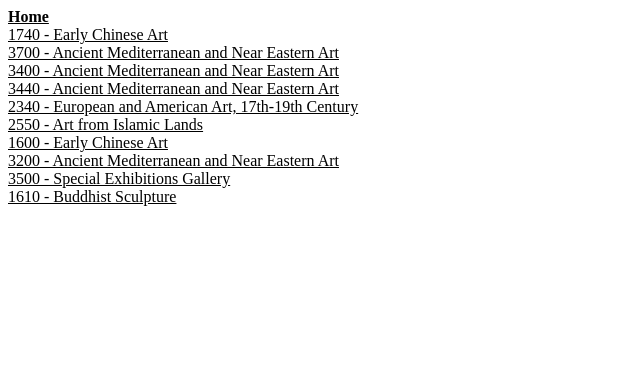
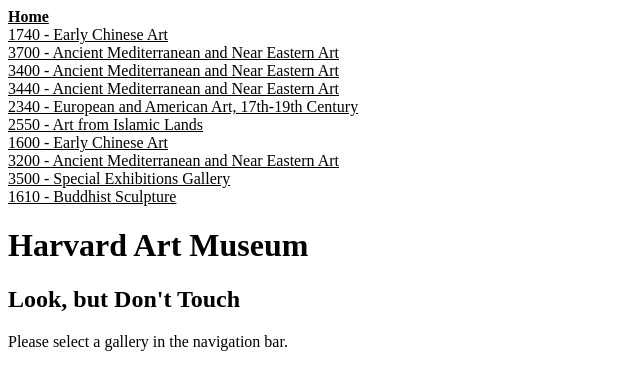
Before and after one commit to frankie-engineer/museum, a React (Create React App) app: page / in a window 1280 px wide. Shown: the top 390 px of the page, without its empty margins (0-640 px from the left). Built offline with nearby package versions, Linux system fonts and the light colour scheme.

Commit message:
finish part 3

```diff
--- a/public/index.html
+++ b/public/index.html
@@ -1,10 +1,13 @@
 <!DOCTYPE html>
 <html lang="en">
+
   <head>
     <meta charset="utf-8" />
-    <title>Simple React App</title>
+    <title>Harvard Art Museum</title>
   </head>
+
   <body>
     <div id="root"></div>
   </body>
+
 </html>
--- a/src/App.js
+++ b/src/App.js
@@ -1,8 +1,9 @@
 import React from 'react';
 import GalleryNavigation from './components/GalleryNavigation';
 import GalleryView from './components/GalleryView';
+import Home from './components/Home'
 import harvardArt from './data/harvardArt';
-import { Route } from 'react-router-dom';
+import { Route, Switch } from 'react-router-dom';
 
 function App() {
   let galleries = harvardArt.records;
@@ -10,9 +11,20 @@
   return (
     <div>
       <GalleryNavigation galleries={galleries} />
-      <Route path='/galleries/:galleryId'>
-        <GalleryView galleries={galleries} />
-      </Route>
+      <Switch>
+        <Route exact path='/'>
+          <Home />
+        </Route>
+
+        <Route path='/galleries/:galleryId'>
+          <GalleryView galleries={galleries} />
+        </Route>
+
+        <Route>
+          Page Not Found
+        </Route>
+      </Switch>
+
     </div>
   );
 }
--- a/src/components/Home/index.js
+++ b/src/components/Home/index.js
@@ -1,6 +1,7 @@
 function Home() {
     return (
         <div>
+            <h1>Harvard Art Museum</h1>
             <h2>Look, but Don't Touch</h2>
             <p>
                 Please select a gallery in the navigation bar.
```
